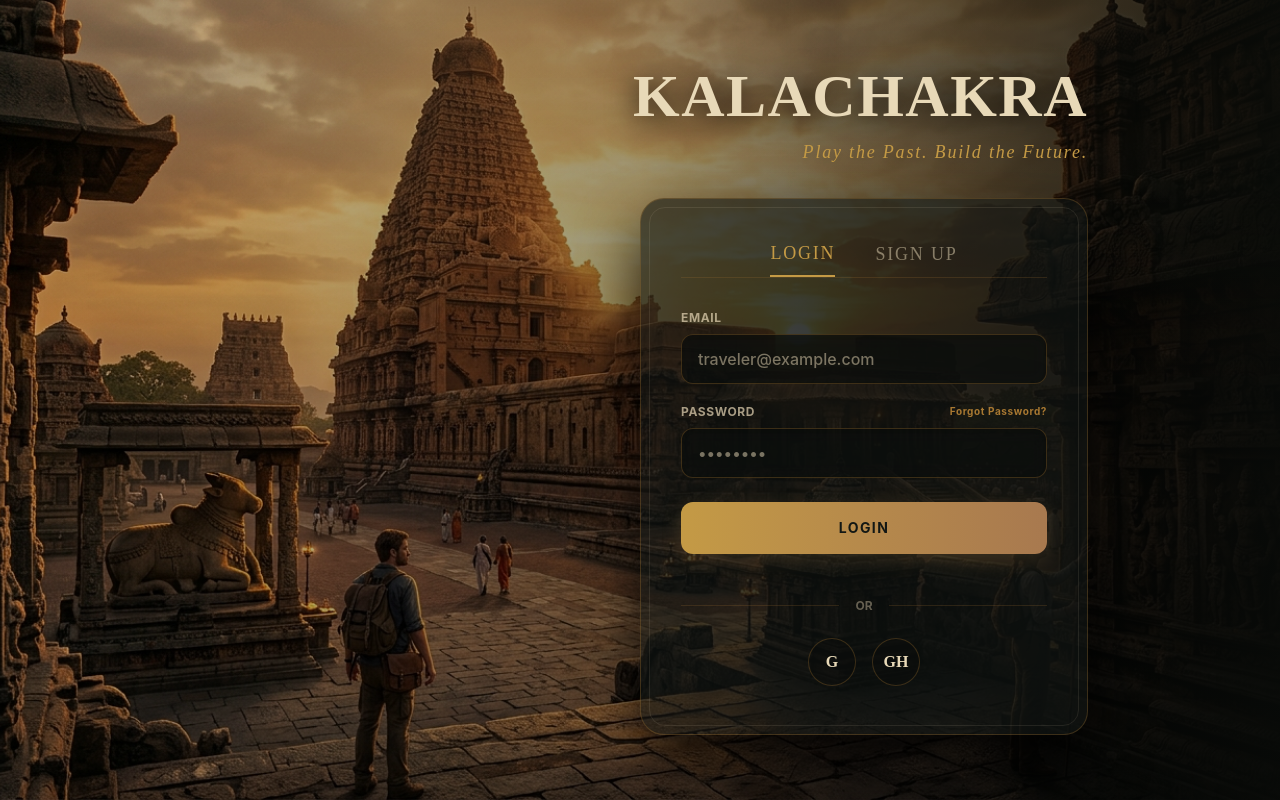
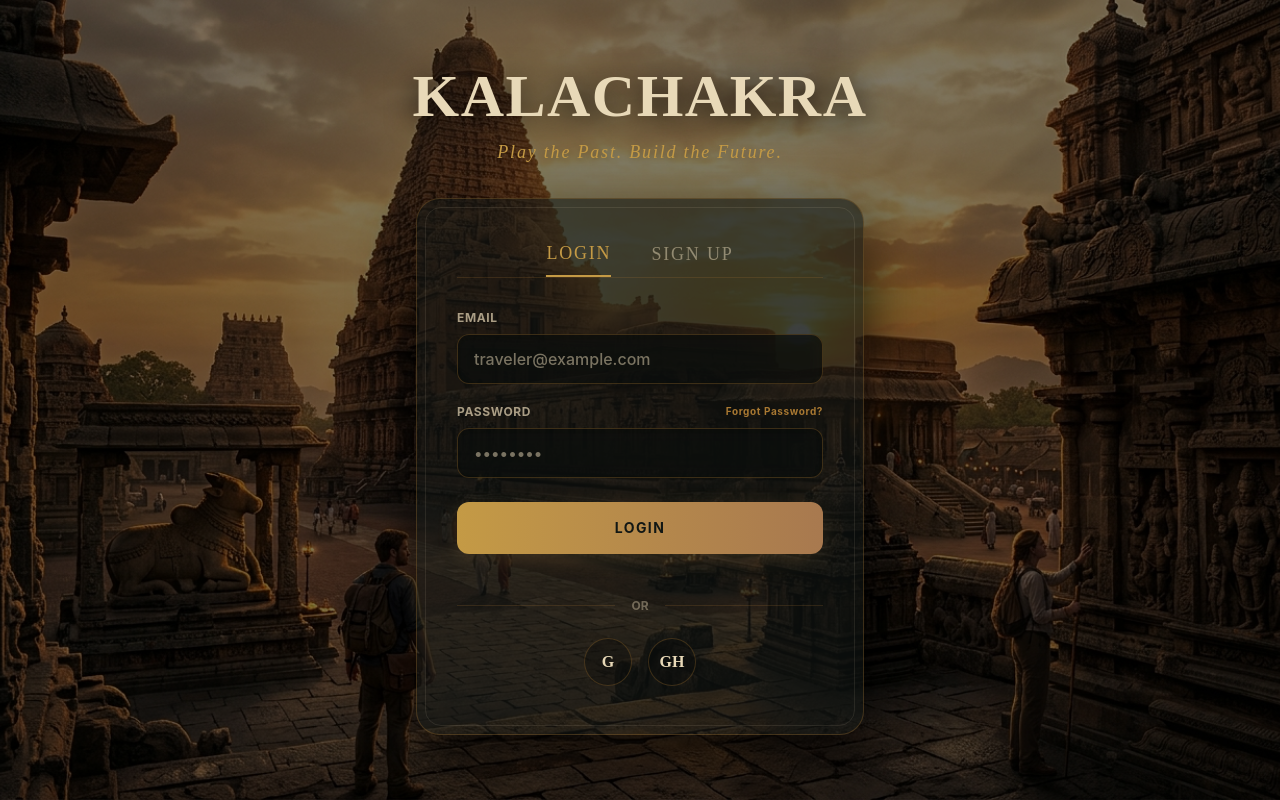
Before and after one commit to diksharage/kalachakra, a React (Vite) app: page /auth in a window 1280 px wide. Built offline with nearby package versions, Linux system fonts and the light colour scheme.

Commit message:
Restore login background

```diff
--- a/src/pages/AuthPage.jsx
+++ b/src/pages/AuthPage.jsx
@@ -74,20 +74,17 @@ const AuthPage = () => {
 
   return (
     <div
-      className="min-h-screen w-full flex items-center justify-center lg:justify-end px-4 md:px-12 lg:px-24 bg-cover bg-center relative overflow-hidden"
+      className="min-h-screen w-full flex items-center justify-center px-4 md:px-12 bg-cover bg-center bg-no-repeat relative overflow-hidden"
       style={{ backgroundImage: "url('/assets/backgrounds/temple.jpg')" }}
     >
-      {/* Cinematic Gradient Overlay for text readability (darker on right) */}
-      <div className="absolute inset-0 bg-gradient-to-r from-black/20 via-black/40 to-[#080a08]/95 pointer-events-none" />
-
-      {/* Sunlight/Atmosphere glow */}
-      <div className="absolute top-0 left-0 right-0 h-[50vh] bg-gradient-to-b from-amber-500/10 to-transparent mix-blend-overlay pointer-events-none" />
+      {/* Subtle Overlay for text readability */}
+      <div className="absolute inset-0 bg-black/50 pointer-events-none" />
 
       {/* Main Content Container */}
-      <div className="relative z-10 w-full max-w-md flex flex-col items-center lg:items-end lg:mr-8 xl:mr-24 animate-slide-up">
+      <div className="relative z-10 w-full max-w-md flex flex-col items-center animate-slide-up">
 
         {/* Title & Atmosphere */}
-        <div className="text-center lg:text-right mb-8">
+        <div className="text-center mb-8">
           <h1 className="text-5xl md:text-6xl font-serif font-bold text-[#E8D9B8] drop-shadow-[0_4px_15px_rgba(0,0,0,0.9)] tracking-wide mb-3">
             KALACHAKRA
           </h1>
```
